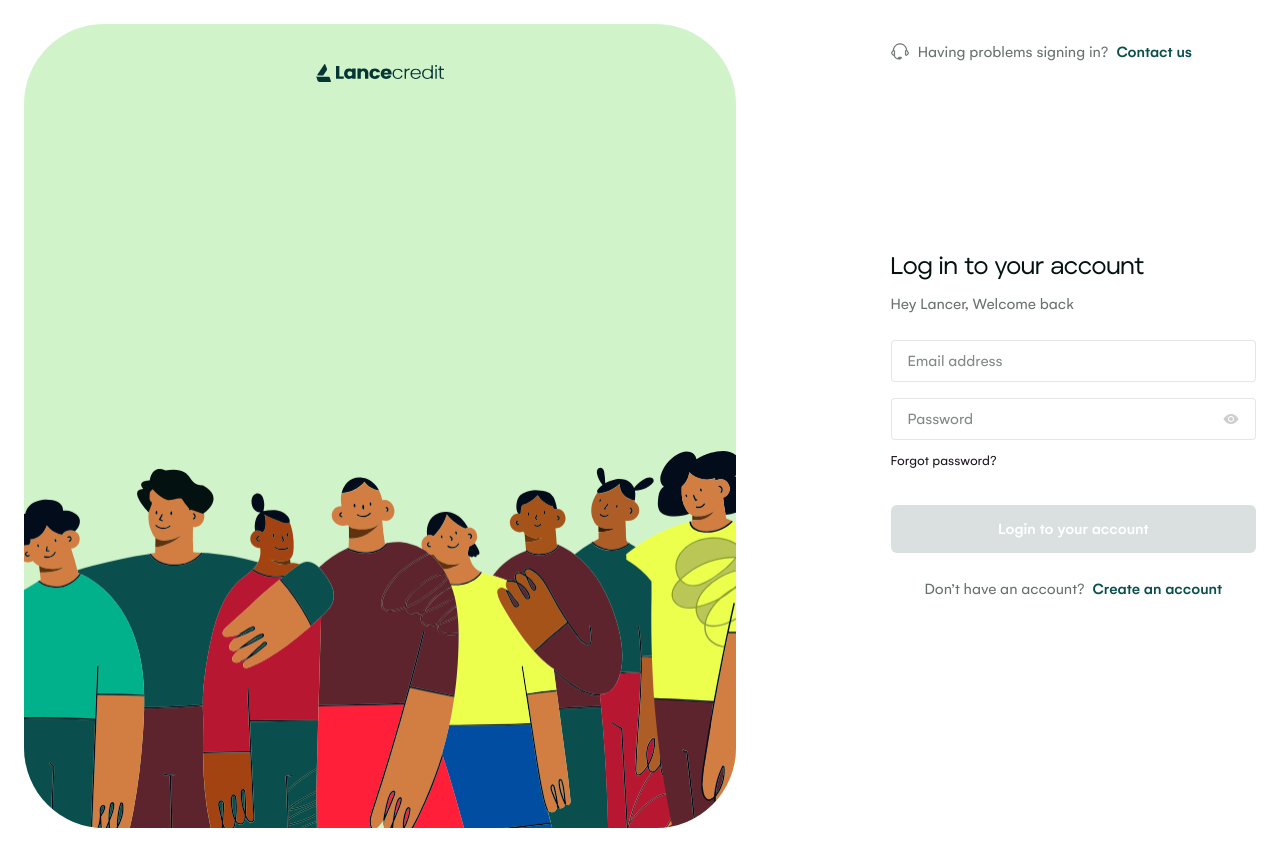
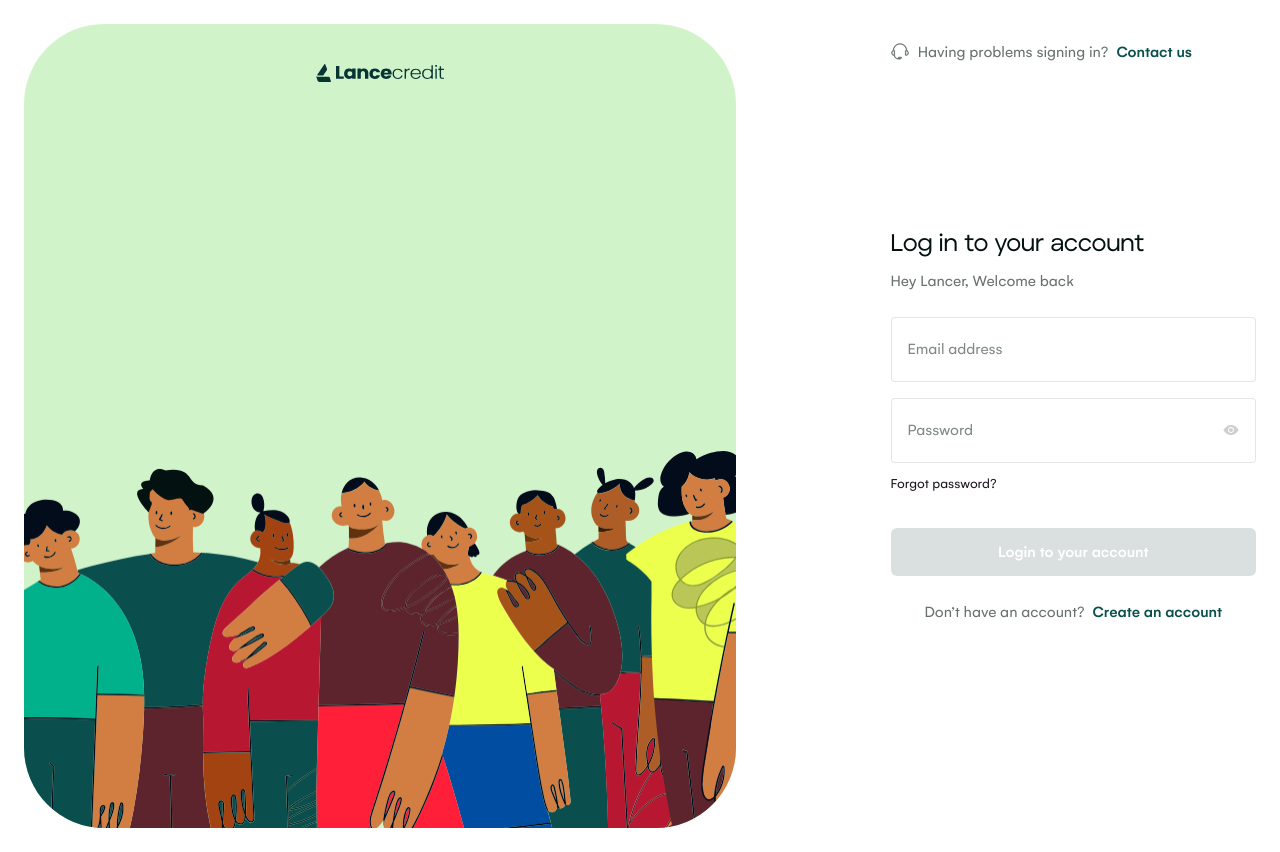
Before and after one commit to Lance-Credit/web-beta, a Nuxt app: page /auth/login in a window 1280 px wide. Built offline with nearby package versions, Linux system fonts and the light colour scheme.

Commit message:
:wrench: Chore: Fixed default height for input boxes

```diff
--- a/components/form/BaseInput.vue
+++ b/components/form/BaseInput.vue
@@ -1,6 +1,6 @@
 <template>
     <div>
-        <div class="flex flex-col bg-white border border-solid py-2 px-4 rounded" :class="[error ? 'border-[#E70A3F]' : 'border-[rgba(4,17,17,0.10)]', inputFocused ? 'border-lance-green' : '']">
+        <div class="flex h-[65px] justify-center flex-col bg-white border border-solid py-2 px-4 rounded" :class="[error ? 'border-[#E70A3F]' : 'border-[rgba(4,17,17,0.10)]', inputFocused ? 'border-lance-green' : '']">
             <label v-if="value" for="" class="mb-0.5 text-[13px] leading-[20.8px]" :class="[error ? 'text-[#E70A3F]' : 'text-lance-text-black']">
                 {{ label }}
             </label>
--- a/components/form/PasswordInput.vue
+++ b/components/form/PasswordInput.vue
@@ -1,6 +1,6 @@
 <template>
     <div>
-        <div class="flex relative flex-col bg-white border border-solid py-2 px-4 rounded" :class="[error ? 'border-[#E70A3F]' : 'border-[rgba(4,17,17,0.10)]', inputFocused ? 'border-lance-green' : '']">
+        <div class="flex h-[65px] justify-center relative flex-col bg-white border border-solid py-2 px-4 rounded" :class="[error ? 'border-[#E70A3F]' : 'border-[rgba(4,17,17,0.10)]', inputFocused ? 'border-lance-green' : '']">
             <label v-if="value" for="" class="mb-0.5 text-[13px] leading-[20.8px]" :class="[error ? 'text-[#E70A3F]' : 'text-lance-text-black']">
                 {{ label }}
             </label>
```
